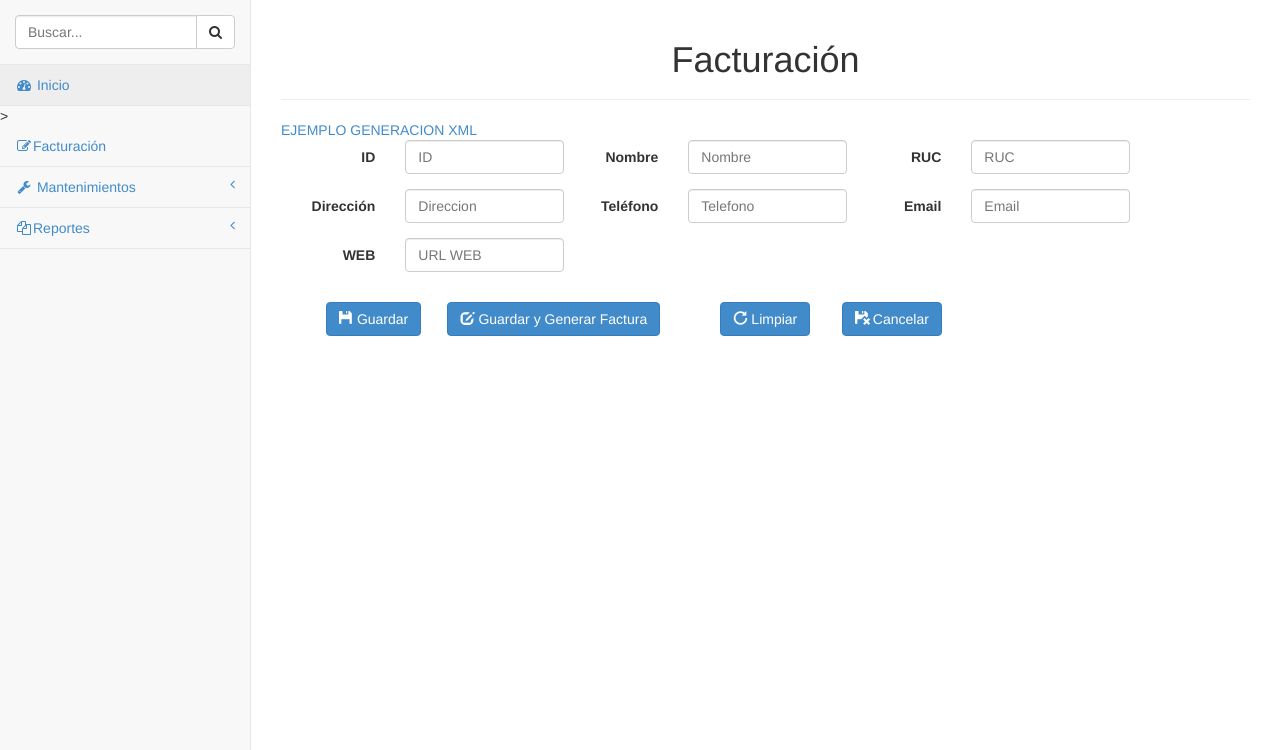
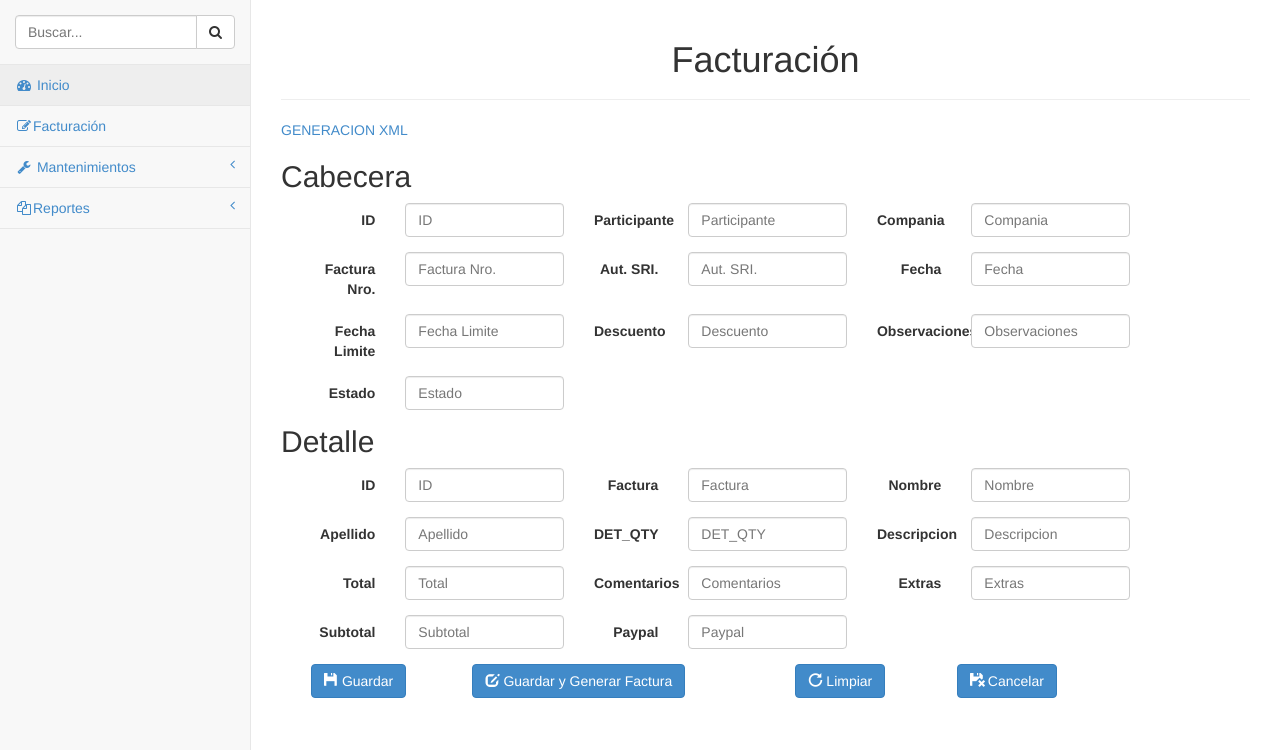
Before and after one commit to stacklast/Interdeco, a PHP site: page /Vista/Facturacion/index.php in a window 1280 px wide. Shown: the part 51-801 px from the top of the page. Run offline with PHP 8.4, Linux system fonts and the light colour scheme; the visitor is signed in with stand-in values (Sample User, id 1); some libraries are stand-ins or nearby versions.

Commit message:
Agregado Items

```diff
--- a/Vista/Facturacion/index.php
+++ b/Vista/Facturacion/index.php
@@ -2,16 +2,17 @@
 	<div class="row">
 		<div class="col-md-12">
 	    	<div class="page-header" style="text-align:center;">
-			  <h1>Facturación</small></h1>
+			  <h1>Facturación</h1>
 			</div>
 		</div>
 	</div>
 	<div class="row">
 		<div class="col-md-12">
-			<a href="<?php echo $domain; ?>/Vista/Facturacion/XML">EJEMPLO GENERACION XML</a>
+			<a href="<?php echo $domain; ?>/Vista/Facturacion/XML">GENERACION XML</a>
 		</div>
 		<div class="col-md-12">
 			<form class="form-horizontal" id="companias" name="companias" style="display:block;">
+				<h2>Cabecera</h2>
 		    	<div class="col-md-12">
 		    	  <div class="form-group col-md-4">
 				    <label for="inputEmail3" class="col-sm-4 control-label">ID</label>
@@ -20,39 +21,140 @@
 				    </div>
 				  </div>
 				  <div class="form-group col-md-4">
-				    <label for="inputEmail3" class="col-sm-4 control-label">Nombre</label>
+				    <label for="inputEmail3" class="col-sm-4 control-label">Participante</label>
 				    <div class="col-sm-8">
-				      <input type="text" class="form-control" id="nombre" name="nombre" placeholder="Nombre">
+				      <input type="text" class="form-control" id="participante" name="participante" placeholder="Participante">
 				    </div>
 				  </div>
 				  <div class="form-group col-md-4">
-				    <label for="inputEmail3" class="col-sm-4 control-label">RUC</label>
+				    <label for="inputEmail3" class="col-sm-4 control-label">Compania</label>
 				    <div class="col-sm-8">
-				      <input type="tel" class="form-control" id="ruc" name="ruc" placeholder="RUC">
+				      <input type="tel" class="form-control" id="compania" name="compania" placeholder="Compania">
+				    </div>
+				  </div>
+				  </div>
+				  <div class="col-md-12">
+				  <div class="form-group col-md-4">
+				    <label for="inputPassword3" class="col-sm-4 control-label">Factura Nro.</label>
+				    <div class="col-sm-8">
+				      <input type="text" class="form-control" id="direccion" name="direccion" placeholder="Factura Nro.">
 				    </div>
 				  </div>
 				  <div class="form-group col-md-4">
-				    <label for="inputPassword3" class="col-sm-4 control-label">Dirección</label>
+				    <label for="inputEmail3" class="col-sm-4 control-label">Aut. SRI.</label>
 				    <div class="col-sm-8">
-				      <input type="text" class="form-control" id="direccion" name="direccion" placeholder="Direccion">
+				      <input type="tel" class="form-control" id="telefono" name="telefono" placeholder="Aut. SRI.">
 				    </div>
 				  </div>
 				  <div class="form-group col-md-4">
-				    <label for="inputEmail3" class="col-sm-4 control-label">Teléfono</label>
+				    <label for="inputEmail3" class="col-sm-4 control-label">Fecha</label>
 				    <div class="col-sm-8">
-				      <input type="tel" class="form-control" id="telefono" name="telefono" placeholder="Telefono">
+				      <input type="email" class="form-control" id="fecha" name="fecha" placeholder="Fecha">
+				    </div>
+				  </div>
+				  </div>
+				  <div class="col-md-12">
+				  <div class="form-group col-md-4">
+				    	<label for="inputEmail3" class="col-sm-4 control-label">Fecha Limite</label>
+				    	<div class="col-sm-8">
+				      	<input type="text" class="form-control" id="fechalim" name="fechalim" placeholder="Fecha Limite">
 				 	 	</div>
 		    	   </div>
 					<div class="form-group col-md-4">
-				    <label for="inputEmail3" class="col-sm-4 control-label">Email</label>
+				    	<label for="inputEmail3" class="col-sm-4 control-label">Descuento</label>
 				    	<div class="col-sm-8">
-				      <input type="email" class="form-control" id="email" name="email" placeholder="Email">
+				      	<input type="text" class="form-control" id="descuento" name="descuento" placeholder="Descuento">
 				 	 	</div>
 		    		</div>
 		    		<div class="form-group col-md-4">
-				    <label for="inputEmail3" class="col-sm-4 control-label">WEB</label>
+				    	<label for="inputEmail3" class="col-sm-4 control-label">Observaciones</label>
 				    	<div class="col-sm-8">
-				      <input type="text" class="form-control" id="web" name="web" placeholder="URL WEB">
+				      	<input type="text" class="form-control" id="observaciones" name="observaciones" placeholder="Observaciones">
+				 	 	</div>
+		    		</div>
+		    		</div>
+		    		<div class="col-md-12">
+		    			<div class="form-group col-md-4">
+				    		<label for="inputEmail3" class="col-sm-4 control-label">Estado</label>
+				    		<div class="col-sm-8">
+				      			<input type="text" class="form-control" id="estado" name="estado" placeholder="Estado">
+				 	 		</div>
+		    			</div>
+		    		</div>
+		    		<h2>Detalle</h2>
+		    		<div class="col-md-12">
+		    			  <div class="form-group col-md-4">
+						    <label for="inputEmail3" class="col-sm-4 control-label">ID</label>
+						    <div class="col-sm-8">
+						      <input type="tel" class="form-control" id="id" name="id" placeholder="ID">
+						    </div>
+						  </div>
+						  <div class="form-group col-md-4">
+						    <label for="inputEmail3" class="col-sm-4 control-label">Factura</label>
+						    <div class="col-sm-8">
+						      <input type="tel" class="form-control" id="factura" name="factura" placeholder="Factura">
+						    </div>
+						  </div>
+						  <div class="form-group col-md-4">
+						    <label for="inputEmail3" class="col-sm-4 control-label">Nombre</label>
+						    <div class="col-sm-8">
+						      <input type="tel" class="form-control" id="nombre" name="nombre" placeholder="Nombre">
+						    </div>
+						  </div>
+		    		</div>
+		    		<div class="col-md-12">
+		    			<div class="form-group col-md-4">
+						    <label for="inputEmail3" class="col-sm-4 control-label">Apellido</label>
+						    <div class="col-sm-8">
+						      <input type="tel" class="form-control" id="apellido" name="apellido" placeholder="Apellido">
+						    </div>
+						  </div>
+						  <div class="form-group col-md-4">
+						    <label for="inputEmail3" class="col-sm-4 control-label">DET_QTY</label>
+						    <div class="col-sm-8">
+						      <input type="tel" class="form-control" id="DET_QTY" name="DET_QTY" placeholder="DET_QTY">
+						    </div>
+						  </div>
+						  <div class="form-group col-md-4">
+						    <label for="inputEmail3" class="col-sm-4 control-label">Descripcion</label>
+						    <div class="col-sm-8">
+						      <input type="tel" class="form-control" id="descripcion" name="descripcion" placeholder="Descripcion">
+						    </div>
+						  </div>
+		    		</div>
+		    		<div class="col-md-12">
+		    			<div class="form-group col-md-4">
+						    <label for="inputEmail3" class="col-sm-4 control-label">Total</label>
+						    <div class="col-sm-8">
+						      <input type="tel" class="form-control" id="total" name="total" placeholder="Total">
+						    </div>
+						  </div>
+						  <div class="form-group col-md-4">
+						    <label for="inputEmail3" class="col-sm-4 control-label">Comentarios</label>
+						    <div class="col-sm-8">
+						      <input type="tel" class="form-control" id="comentario" name="comentario" placeholder="Comentarios">
+						    </div>
+						  </div>
+						  <div class="form-group col-md-4">
+						    <label for="inputEmail3" class="col-sm-4 control-label">Extras</label>
+						    <div class="col-sm-8">
+						      <input type="tel" class="form-control" id="extras" name="extras" placeholder="Extras">
+						    </div>
+						  </div>
+		    		</div>
+		    		<div class="col-md-12">
+		    			<div class="form-group col-md-4">
+						    <label for="inputEmail3" class="col-sm-4 control-label">Subtotal</label>
+						    <div class="col-sm-8">
+						      <input type="tel" class="form-control" id="subtotal" name="subtotal" placeholder="Subtotal">
+						    </div>
+						  </div>
+						  <div class="form-group col-md-4">
+						    <label for="inputEmail3" class="col-sm-4 control-label">Paypal</label>
+						    <div class="col-sm-8">
+						      <input type="tel" class="form-control" id="paypal" name="paypal" placeholder="Paypal">
+						    </div>
+						  </div>
 		    		</div>
 		    	</div>
 		    	<div class="form-group"></div>
--- a/Vista/Facturacion/xml/XML/test.xml
+++ b/Vista/Facturacion/xml/XML/test.xml
@@ -1,5 +1,5 @@
 <?xml version="1.0" encoding="UTF-8"?>
-<persona fecha="2015/01/26">
-  <nombre>edwin</nombre>
-  <apellido>asdadasa</apellido>
+<persona fecha="2015/01/27">
+  <nombre>asdasda</nombre>
+  <apellido>asdasdsad</apellido>
 </persona>
--- a/Vista/header.php
+++ b/Vista/header.php
@@ -238,7 +238,7 @@ $domain = "http://".$_SERVER['SERVER_NAME']."/github/Interdeco";
                         </li>
                         <li>
                             <a class="active" href="<?php echo $domain; ?>/"><i class="fa fa-dashboard fa-fw"></i> Inicio</a>
-                        </li>>
+                        </li>
                         <li>
                             <a href="<?php echo $domain; ?>/Vista/Facturacion/"><i class="fa fa-edit fa-fw"></i>Facturación</a>
                         </li>
@@ -259,6 +259,15 @@ $domain = "http://".$_SERVER['SERVER_NAME']."/github/Interdeco";
                                 </li>
                                 <li>
                                     <a href="#">Planes y Programas</a>
+                                </li>
+                                <li>
+                                    <a href="#">Perfiles</a>
+                                </li>
+                                <li>
+                                    <a href="#">Recursos</a>
+                                </li>
+                                <li>
+                                    <a href="#">Extras</a>
                                 </li>
                             </ul>
                             <!-- /.nav-second-level -->
```
Also changed, not shown: Vista/Login/index.php (+4 -3 lines), img/bg.jpg (added), img/logo.png (added), 2 other files. Lines whose indentation alone changed are shown as unchanged.
